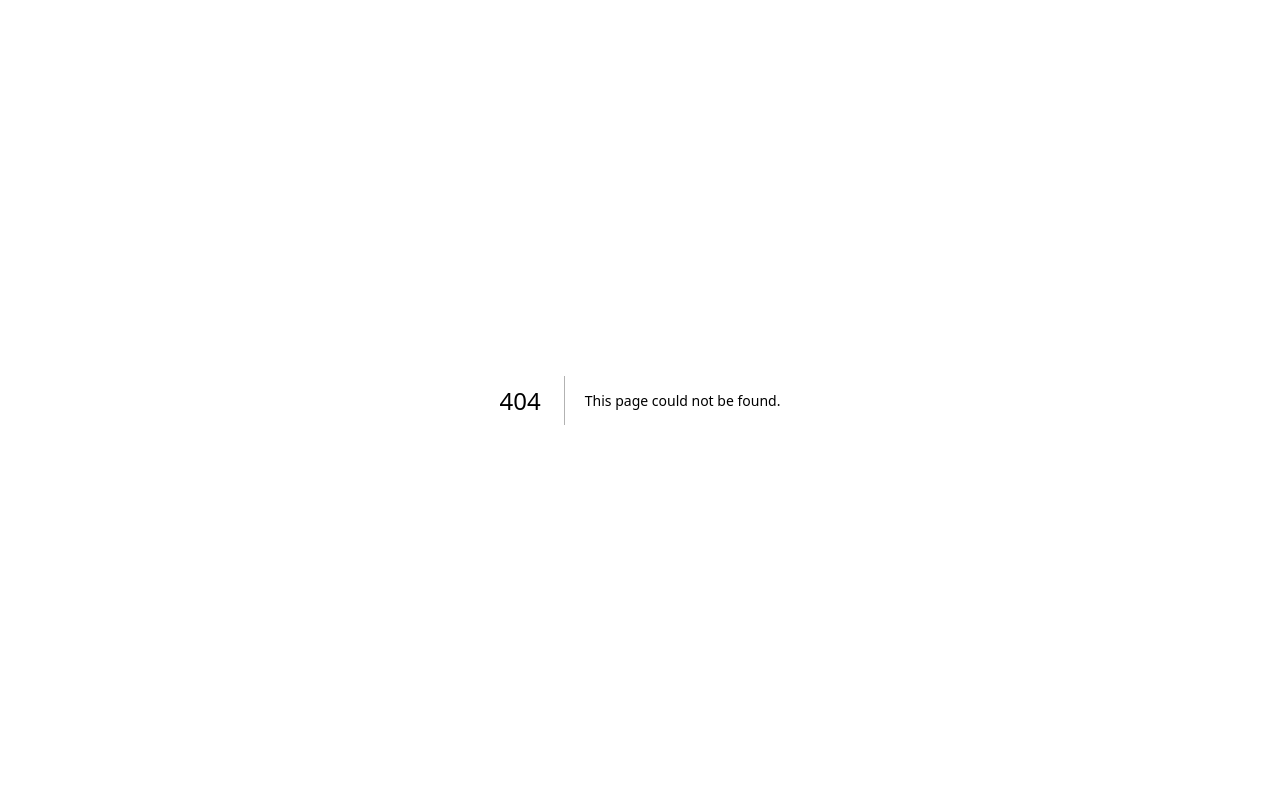
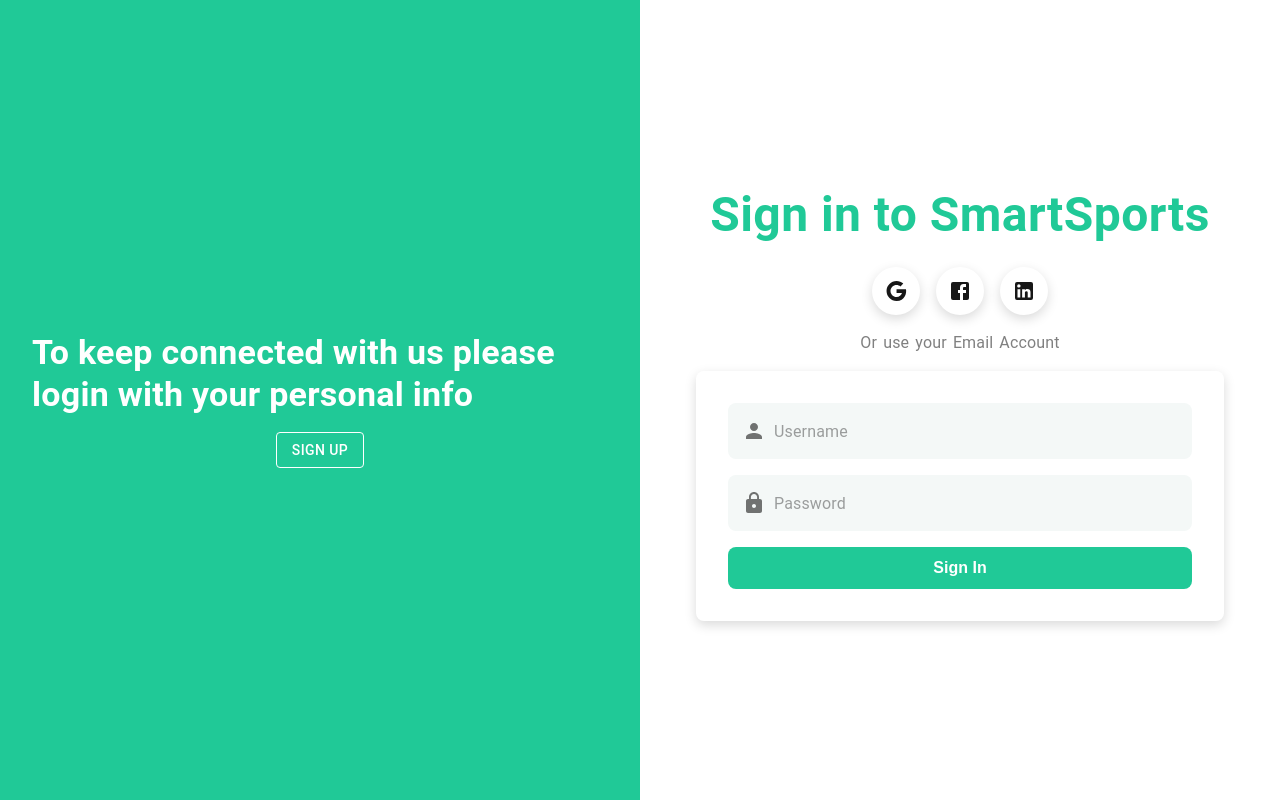
Before and after one commit to amithhhh/sports-project, a Next.js app in the folder frontend/: page /authenticate in a window 1280 px wide. Before the commit this address had no page. Built offline with nearby package versions, Linux system fonts and the light colour scheme.

Commit message:
Completed Login UI

```diff
--- /dev/null
+++ b/frontend/app/authenticate/error.js
@@ -0,0 +1 @@
+'use client';
--- /dev/null
+++ b/frontend/app/authenticate/page.js
@@ -0,0 +1,77 @@
+'use client';
+import { Box, Typography, Button } from '@mui/material';
+import { useState } from 'react';
+import Login from '@/components/Login';
+import Register from '@/components/Register';
+
+const AuthenticatePage = () => {
+
+    const [isSignIn, setIsSignIn] = useState(true);
+    return(
+            <Box sx={{
+                display: 'flex',
+                width: '100vw',
+                height: '100vh',
+                overflow: 'hidden',
+                position: 'relative',
+                transition: 'all 0.6s ease-in-out'
+            }}>
+                <Box
+                    sx={{
+                        width: "50%",
+                        height: "100%",
+                        backgroundColor: "#20C997",
+                        color: 'white',
+                        padding: 4,
+                        display: {
+                            xs: 'none',
+                            sm: 'flex'
+                        },
+                        flexDirection: 'column',
+                        justifyContent: 'center',
+                        'alignItems': 'center',
+                        transition: 'transform 0.6s ease',
+                        transform: isSignIn ? 'translateX(0%)' : 'translateX(100%)',
+                        zIndex: 1
+                    }}
+                >
+                    <Typography variant='h4' fontWeight="bold" mb={2}>
+                        {isSignIn ? 'To keep connected with us please login with your personal info' : 'Enter your personal details and start your journey with us'}
+                    </Typography>
+                    <Button variant='outlined'
+                    onClick={() => setIsSignIn((prev) => !prev)}
+                    sx={{
+                        color: 'white',
+                        borderColor: 'white',
+                        '&:hover': {
+                            backgroundColor: 'white',
+                            color: '#20C997'
+                        }
+                    }}
+                    >
+                        {isSignIn ? 'SIGN UP' : 'SIGN IN'}
+                    </Button>
+                </Box>
+                <Box sx={{
+                    width: {
+                        xs: "100%",
+                        sm: "50%"
+                    },
+                    height: "100%",
+                    backgroundColor: 'white',
+                    display: 'flex',
+                    justifyContent: 'center',
+                    alignItems: 'center',
+                    padding: 4,
+                    transition: 'transform 0.6s ease',
+                    transform: isSignIn ? 'translateX(0%)' : 'translateX(-100%)',
+                    zIndex: 2,
+                }}>
+                    {isSignIn ? <Login /> : <Register />}
+
+                </Box>
+            </Box>
+    )
+}
+
+export default AuthenticatePage;
--- a/frontend/app/authenticate/register/page.js
+++ b/frontend/components/Login.js
@@ -1,4 +1,4 @@
-import { MainContainer, TitleHead, AuthButton, SignInBox, SignInComponent, Description, StyledInput } from "../login/page";
+import { MainContainer, TitleHead, AuthButton, SignInBox, SignInComponent, Description, StyledInput } from "@/components/Register";
 import { registerFields } from "@/constants/constants";
 import { Box } from "@mui/material";
 import { LinkedIn, Facebook, Google } from '@mui/icons-material';
@@ -8,7 +8,7 @@
     return (
         <MainContainer>
             <Box>
-                <TitleHead>Create Account</TitleHead>
+                <TitleHead>Sign in to SmartSports</TitleHead>
             </Box>
             <SignInBox>
                 <SignInComponent><Google /></SignInComponent>
@@ -16,7 +16,7 @@
                 <SignInComponent><LinkedIn /></SignInComponent>
             </SignInBox>
             <Box>
-                <Description>Use your email for registrations.</Description>
+                <Description>Or use your Email Account</Description>
             </Box>
             <Box sx={{
                 width: '100%',
@@ -47,7 +47,7 @@
                             }} key={index} />
                     ))
                 }
-                <AuthButton fullWidth>Sign Up</AuthButton>
+                <AuthButton fullWidth>Sign In</AuthButton>
             </Box>
 
         </MainContainer>
--- a/frontend/app/authenticate/login/page.js
+++ b/frontend/components/Register.js
@@ -1,6 +1,6 @@
 'use client'
 import { Box, Typography, Container } from '@mui/material';
-import { borderColor, styled } from '@mui/system';
+import { styled } from '@mui/system';
 import { LinkedIn, Facebook, Google } from '@mui/icons-material';
 import TextField from '@mui/material/TextField';
 import InputAdornment from '@mui/material/InputAdornment';
@@ -19,7 +19,10 @@
     fontSize: '3rem',
     fontWeight: 'bold',
     fontFamily: 'Roboto',
-    color: "#20C997"
+    color: "#20C997",
+    [theme.breakpoints.down("sm")]: {
+        fontSize: "2rem"
+    }
 }))
 
 export const SignInBox = styled(Box)(({ theme }) => ({
```
Also changed, not shown: frontend/app/authenticate/layout.js (deleted, +0 -17 lines).
